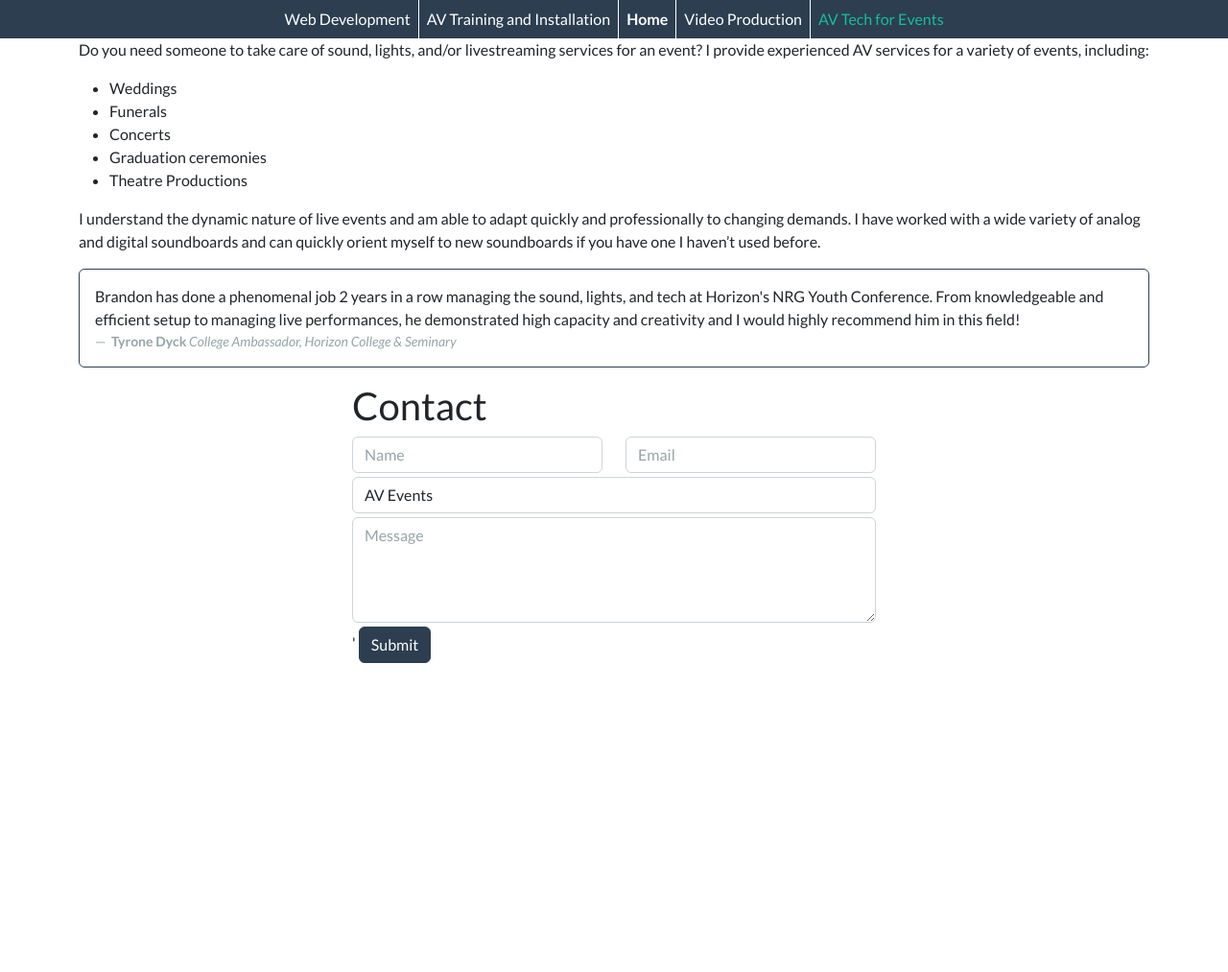
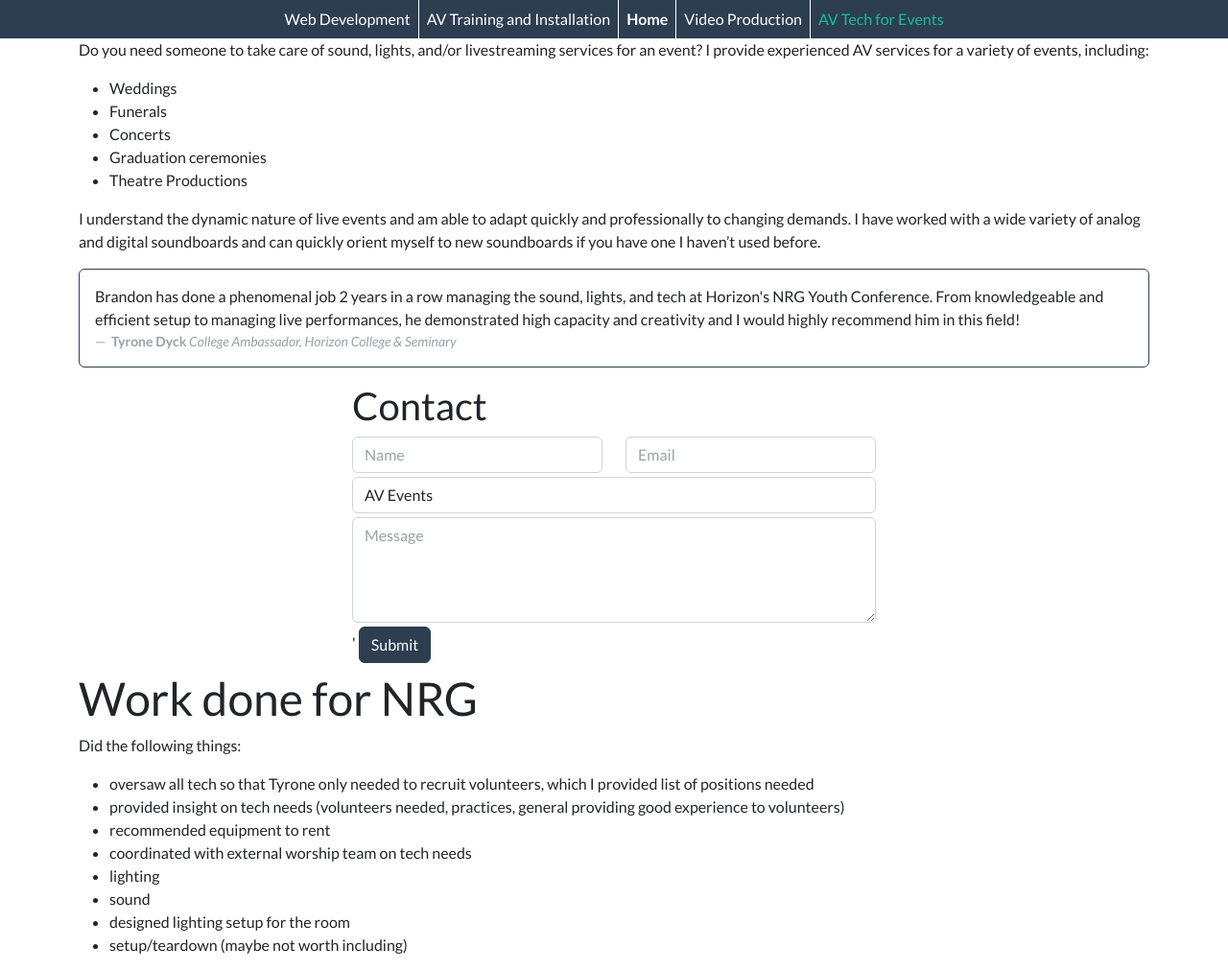
Before and after one commit to BrandonLysholm/BrandonLysholm.github.io, a plain HTML site: page av_events.html in a window 1280 px wide. Shown: the whole page at 96% size. Before the commit the page ends 800 px from the top, so only its background shows below. Drawn offline with nearby package versions, Linux system fonts and the light colour scheme.

Commit message:
created outline of points for NRG conference -Brandon

```diff
--- a/av_events.html
+++ b/av_events.html
@@ -109,6 +109,20 @@ formResponse?usp=pp_url&">
             </form>
         </div>
     </div>
+    <h1>Work done for NRG</h1>
+    <p>
+        Did the following things:
+        <ul>
+    <li>oversaw all tech so that Tyrone only needed to recruit volunteers, which I provided list of positions needed</li>
+    <li>provided insight on tech needs (volunteers needed, practices, general providing good experience to volunteers)</li>
+    <li>recommended equipment to rent</li>
+    <li>coordinated with external worship team on tech needs</li>
+    <li>lighting</li>
+    <li>sound</li>
+    <li>designed lighting setup for the room</li>
+    <li>setup/teardown (maybe not worth including)</li>
+</ul>
+    </p>
 </div>
 <script src="https://ajax.googleapis.com/ajax/libs/jquery/3.7.1/jquery.min.js"></script> <!-- adding in jquery -->
 <!--    Importing my form script-->
```
